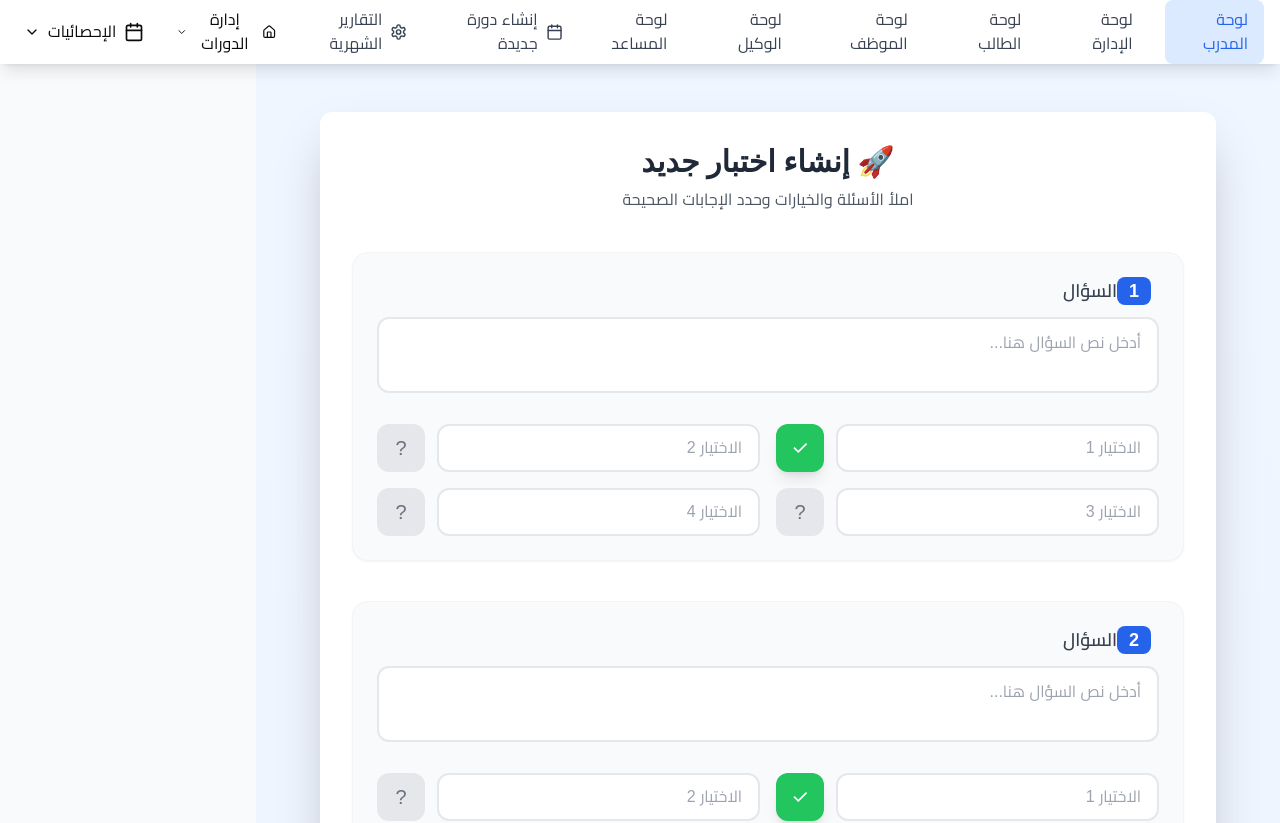
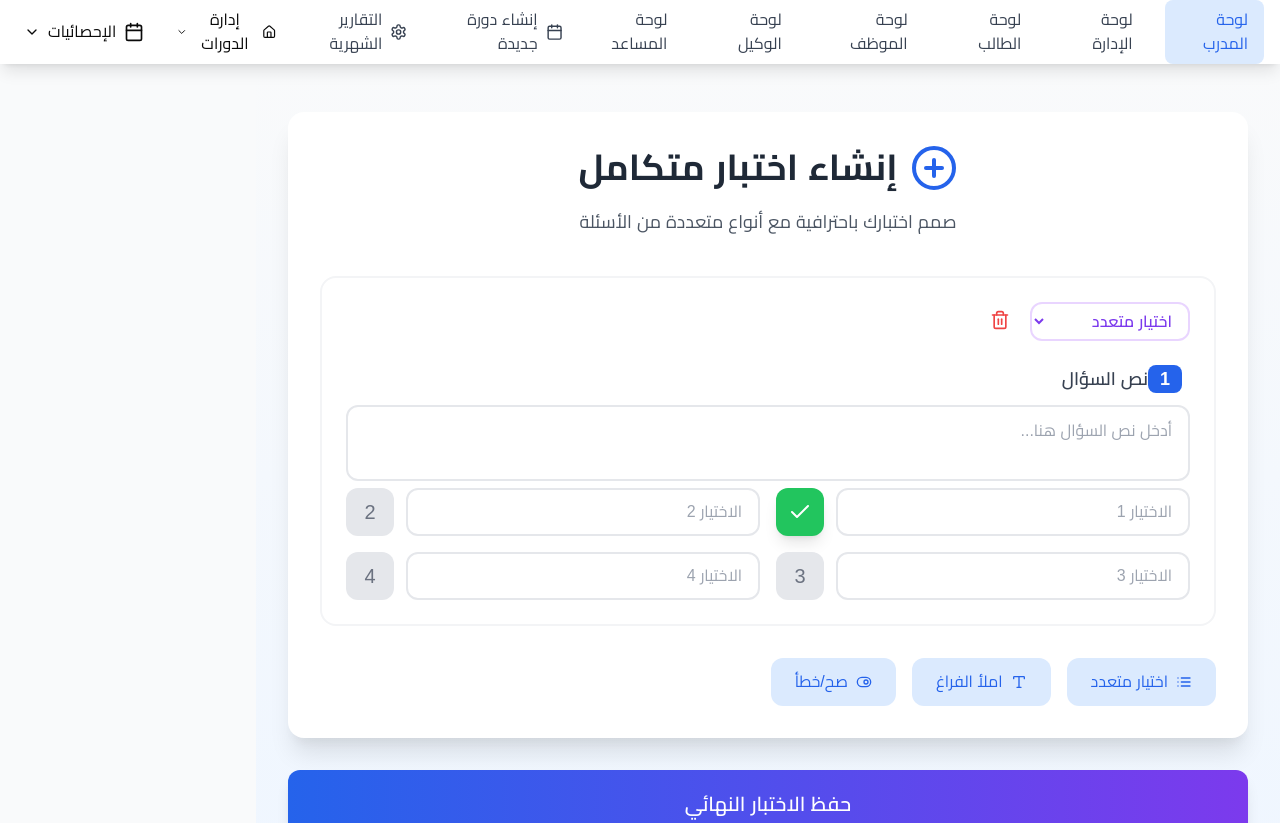
Before and after one commit to MohammedNourTeeby/ArabPlattForm, a Next.js app: page /AddTest in a window 1280 px wide. Shown: the top 823 px of the page. Built offline with nearby package versions, Linux system fonts and the light colour scheme.

Commit message:
add Tests

```diff
--- a/app/AddTest/page.jsx
+++ b/app/AddTest/page.jsx
@@ -1,16 +1,40 @@
 "use client"
 import { useState } from 'react';
-import { motion } from 'framer-motion';
+import { motion, AnimatePresence } from 'framer-motion';
+import { PlusCircle, Trash2, Check, X, Type, List, ToggleRight } from 'lucide-react';
 
 const AddTest = () => {
-  const [questions, setQuestions] = useState(
-    Array(10).fill().map((_, i) => ({
-      id: i + 1,
+  const [questions, setQuestions] = useState([{
+    id: 1,
+    type: 'multiple-choice',
     text: '',
     options: ['', '', '', ''],
-      correctAnswer: 0
-    }))
-  );
+    correctAnswer: 0,
+    blankAnswer: '',
+    trueFalseAnswer: true
+  }]);
+
+  const questionTypes = [
+    { value: 'multiple-choice', label: 'اختيار متعدد', icon: <List className="w-4 h-4" /> },
+    { value: 'fill-blank', label: 'املأ الفراغ', icon: <Type className="w-4 h-4" /> },
+    { value: 'true-false', label: 'صح/خطأ', icon: <ToggleRight className="w-4 h-4" /> }
+  ];
+
+  const addQuestion = (type) => {
+    setQuestions(prev => [...prev, {
+      id: prev.length + 1,
+      type,
+      text: '',
+      options: ['', '', '', ''],
+      correctAnswer: 0,
+      blankAnswer: '',
+      trueFalseAnswer: true
+    }]);
+  };
+
+  const removeQuestion = (id) => {
+    setQuestions(prev => prev.filter(q => q.id !== id));
+  };
 
   const handleQuestionChange = (questionId, field, value) => {
     setQuestions(prev => prev.map(q =>
@@ -27,50 +51,50 @@ const AddTest = () => {
     ));
   };
 
-  const handleSubmit = (e) => {
-    e.preventDefault();
-    console.log('Test Data:', questions);
-    // يمكن إضافة API call هنا
-  };
+  const QuestionInput = ({ question }) => (
+    <div className="space-y-6">
+      <div className="flex gap-3 items-start">
+        <select
+          value={question.type}
+          onChange={(e) => handleQuestionChange(question.id, 'type', e.target.value)}
+          className="w-40 px-3 py-2 border-2 border-purple-200 rounded-xl bg-white text-purple-600 font-semibold"
+        >
+          {questionTypes.map((type) => (
+            <option key={type.value} value={type.value} className="flex items-center gap-2">
+              {type.label}
+            </option>
+          ))}
+        </select>
 
-  return (
-    <div className="min-h-screen bg-gradient-to-b from-blue-50 to-indigo-50 py-12 px-4 sm:px-6 lg:px-8">
-      <motion.div
-        initial={{ opacity: 0, y: 20 }}
-        animate={{ opacity: 1, y: 0 }}
-        className="max-w-4xl mx-auto bg-white rounded-xl shadow-2xl p-8"
+        <button
+          type="button"
+          onClick={() => removeQuestion(question.id)}
+          className="p-2 text-red-500 hover:bg-red-50 rounded-lg"
         >
-        <div className="mb-10 text-center">
-          <h1 className="text-3xl font-bold text-gray-800 mb-2 font-[Poppins]">
-            🚀 إنشاء اختبار جديد
-          </h1>
-          <p className="text-gray-600">املأ الأسئلة والخيارات وحدد الإجابات الصحيحة</p>
+          <Trash2 className="w-5 h-5" />
+        </button>
       </div>
 
-        <form onSubmit={handleSubmit} className="space-y-10">
-          {questions.map((question) => (
-            <motion.div
-              key={question.id}
-              whileHover={{ scale: 1.01 }}
-              className="bg-gray-50 rounded-2xl p-6 shadow-sm border border-gray-100"
-            >
-              <div className="mb-6">
+      <div>
         <label className="block text-gray-700 text-lg font-semibold mb-3">
           <span className="bg-blue-600 text-white px-3 py-1 rounded-lg mr-2">
             {question.id}
           </span>
-                  السؤال
+          نص السؤال
         </label>
         <textarea
           required
           value={question.text}
           onChange={(e) => handleQuestionChange(question.id, 'text', e.target.value)}
-                  className="w-full px-4 py-3 border-2 border-gray-200 rounded-xl focus:outline-none focus:border-blue-500 focus:ring-1 focus:ring-blue-500 transition-all duration-200 resize-none"
+          className="w-full px-4 py-3 border-2 border-gray-200 rounded-xl focus:ring-2 focus:ring-blue-300 transition-all resize-none"
           placeholder="أدخل نص السؤال هنا..."
           rows="2"
         />
       </div>
+    </div>
+  );
 
+  const MultipleChoiceOptions = ({ question }) => (
     <div className="grid grid-cols-1 lg:grid-cols-2 gap-4">
       {question.options.map((option, index) => (
         <div key={index} className="flex items-center gap-3">
@@ -79,35 +103,117 @@ const AddTest = () => {
             required
             value={option}
             onChange={(e) => handleOptionChange(question.id, index, e.target.value)}
-                      className="flex-1 px-4 py-2.5 border-2 border-gray-200 rounded-xl focus:outline-none focus:border-green-500 focus:ring-1 focus:ring-green-500 transition-all duration-200 placeholder-gray-400"
+            className="flex-1 px-4 py-2.5 border-2 border-gray-200 rounded-xl focus:ring-2 focus:ring-green-300 transition-all"
             placeholder={`الاختيار ${index + 1}`}
           />
           <button
             type="button"
             onClick={() => handleQuestionChange(question.id, 'correctAnswer', index)}
-                      className={`w-12 h-12 rounded-xl flex items-center justify-center text-xl transition-all duration-200
+            className={`w-12 h-12 rounded-xl flex items-center justify-center text-xl transition-all
               ${question.correctAnswer === index
                 ? 'bg-green-500 text-white shadow-lg'
                 : 'bg-gray-200 text-gray-500 hover:bg-gray-300'}`}
           >
-                      {question.correctAnswer === index ? '✓' : '?'}
+            {question.correctAnswer === index ? <Check /> : index + 1}
           </button>
         </div>
       ))}
     </div>
+  );
+
+  const FillBlankOption = ({ question }) => (
+    <div className="bg-yellow-50 p-4 rounded-xl border-2 border-yellow-200">
+      <label className="block text-yellow-800 font-semibold mb-2">الإجابة الصحيحة:</label>
+      <input
+        type="text"
+        required
+        value={question.blankAnswer}
+        onChange={(e) => handleQuestionChange(question.id, 'blankAnswer', e.target.value)}
+        className="w-full px-4 py-2 border-2 border-yellow-300 rounded-lg focus:ring-2 focus:ring-yellow-400"
+        placeholder="أدخل الإجابة الصحيحة..."
+      />
+    </div>
+  );
+
+  const TrueFalseOption = ({ question }) => (
+    <div className="flex gap-4 justify-center">
+      {[true, false].map((value) => (
+        <button
+          key={value}
+          type="button"
+          onClick={() => handleQuestionChange(question.id, 'trueFalseAnswer', value)}
+          className={`px-8 py-3 rounded-xl text-lg font-semibold flex items-center gap-2 transition-all
+            ${question.trueFalseAnswer === value
+              ? 'bg-green-500 text-white shadow-lg'
+              : 'bg-gray-200 text-gray-600 hover:bg-gray-300'}`}
+        >
+          {value ? <Check className="w-5 h-5" /> : <X className="w-5 h-5" />}
+          {value ? 'صح' : 'خطأ'}
+        </button>
+      ))}
+    </div>
+  );
+
+  return (
+    <div className="min-h-screen bg-gradient-to-b from-gray-50 to-blue-50 py-12 px-4 sm:px-6 lg:px-8">
+      <div className="max-w-6xl mx-auto">
+        <motion.div
+          initial={{ opacity: 0, y: 20 }}
+          animate={{ opacity: 1, y: 0 }}
+          className="bg-white rounded-2xl shadow-xl p-8 mb-8"
+        >
+          <div className="mb-10 text-center">
+            <h1 className="text-4xl font-bold text-gray-800 mb-4 flex items-center justify-center gap-3">
+              <PlusCircle className="w-12 h-12 text-blue-600" />
+              إنشاء اختبار متكامل
+            </h1>
+            <p className="text-gray-600 text-lg">صمم اختبارك باحترافية مع أنواع متعددة من الأسئلة</p>
+          </div>
+
+          <AnimatePresence>
+            {questions.map((question) => (
+              <motion.div
+                key={question.id}
+                initial={{ opacity: 0, y: 20 }}
+                animate={{ opacity: 1, y: 0 }}
+                exit={{ opacity: 0, y: -20 }}
+                className="mb-8 p-6 rounded-2xl border-2 border-gray-100 hover:border-blue-200 transition-all"
+              >
+                <QuestionInput question={question} />
+
+                {question.type === 'multiple-choice' && <MultipleChoiceOptions question={question} />}
+                {question.type === 'fill-blank' && <FillBlankOption question={question} />}
+                {question.type === 'true-false' && <TrueFalseOption question={question} />}
               </motion.div>
             ))}
+          </AnimatePresence>
+
+          <div className="flex flex-wrap gap-4 mt-8">
+            {questionTypes.map((type) => (
+              <motion.button
+                key={type.value}
+                whileHover={{ scale: 1.05 }}
+                whileTap={{ scale: 0.95 }}
+                type="button"
+                onClick={() => addQuestion(type.value)}
+                className="px-6 py-3 bg-blue-100 text-blue-600 rounded-xl flex items-center gap-2 hover:bg-blue-200"
+              >
+                {type.icon}
+                {type.label}
+              </motion.button>
+            ))}
+          </div>
+        </motion.div>
 
         <motion.button
           whileHover={{ scale: 1.02 }}
           whileTap={{ scale: 0.98 }}
           type="submit"
-            className="w-full bg-gradient-to-r from-blue-600 to-indigo-600 text-white py-4 px-8 rounded-xl hover:shadow-xl transition-all duration-200 font-semibold text-lg"
+          className="w-full bg-gradient-to-r from-blue-600 to-purple-600 text-white py-5 px-8 rounded-xl text-xl font-semibold shadow-lg hover:shadow-xl transition-all"
         >
-            💾 حفظ الاختبار
+          حفظ الاختبار النهائي
         </motion.button>
-        </form>
-      </motion.div>
+      </div>
     </div>
   );
 };
```
Lines whose indentation alone changed are shown as unchanged.
